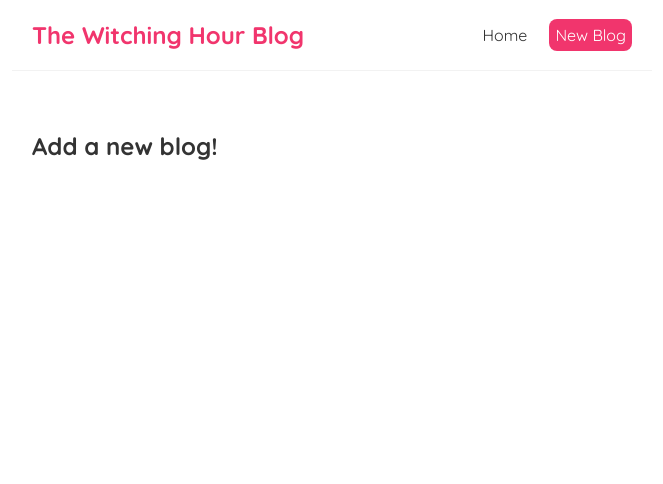
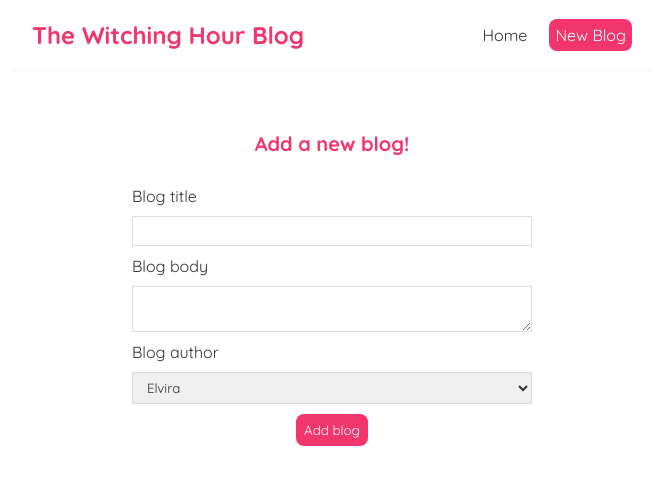
Before and after one commit to aracelivaldovinos/react-blog-practice, a React (Create React App) app: page /create in a window 1280 px wide. Shown: the top 484 px of the page, without its empty margins (308-971 px from the left). Built offline with nearby package versions, Linux system fonts and the light colour scheme; the HTML template or start-up script is replaced by a standard one.

Commit message:
create form and add control inputs to save info

```diff
--- a/src/Create.js
+++ b/src/Create.js
@@ -1,7 +1,42 @@
+import { useState } from "react";
+
+
 const Create = () => {
+  const [title, setTitle] = useState('');
+  const [body, setBody] = useState('');
+  const [author, setAuthor] = useState('elvira');
+
   return (
     <div className="create">
       <h2>Add a new blog!</h2>
+      <form>
+        <label>Blog title</label>
+        <input
+          type="text"
+            required
+            value = {title}
+            onChange={(e) => setTitle(e.target.value)}
+          />
+          <label>Blog body</label>
+        <textarea
+          required
+          value = {body}
+          onChange={(e) => setBody(e.target.value)}
+        >
+        </textarea>
+        <label>Blog author</label>
+        <select
+          value={author}
+          onChange={(e) => setAuthor(e.target.value)}
+        >
+          <option value="cher">Cher</option>
+          <option value="elvira">Elvira</option>
+        </select>
+        <button>Add blog</button>
+        {/* <p>{title}</p>
+        <p>{body}</p>
+        <p>{author}</p> */}
+      </form>
     </div>
   );
 }
--- a/src/index.css
+++ b/src/index.css
@@ -63,11 +63,42 @@
   margin: 20px 0;
 }
 
-/* .blog-details button{
+.blog-details button{
   background-color: #f1356d;
   color: #fff;
   border: 0;
   padding: 8px;
   border-radius: 8px;
   cursor: pointer;
-} */
+}
+
+.create {
+  max-width: 400px;
+  margin: 0 auto;
+  text-align: center;
+}
+.create label {
+  text-align: left;
+  display: block;
+}
+.create h2 {
+  font-size: 20px;
+  color: #f1356d;
+  margin-bottom: 30px;
+}
+.create input, .create textarea, .create select {
+  width: 100%;
+  padding: 6px 10px;
+  margin: 10px 0;
+  border: 1px solid #ddd;
+  box-sizing: border-box;
+  display: block;
+}
+.create button {
+  background: #f1356d;
+  color: #fff;
+  border: 0;
+  padding: 8px;
+  border-radius: 8px;
+  cursor: pointer;
+}
```
